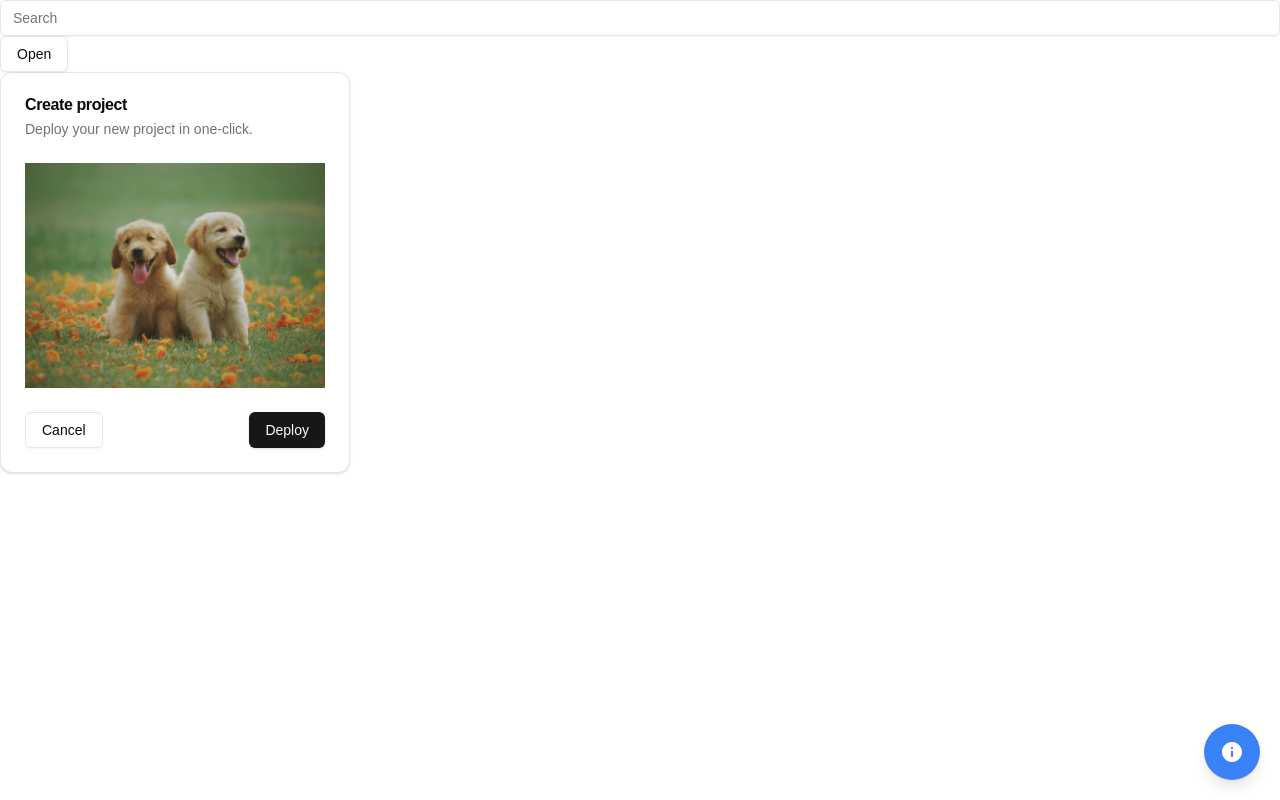
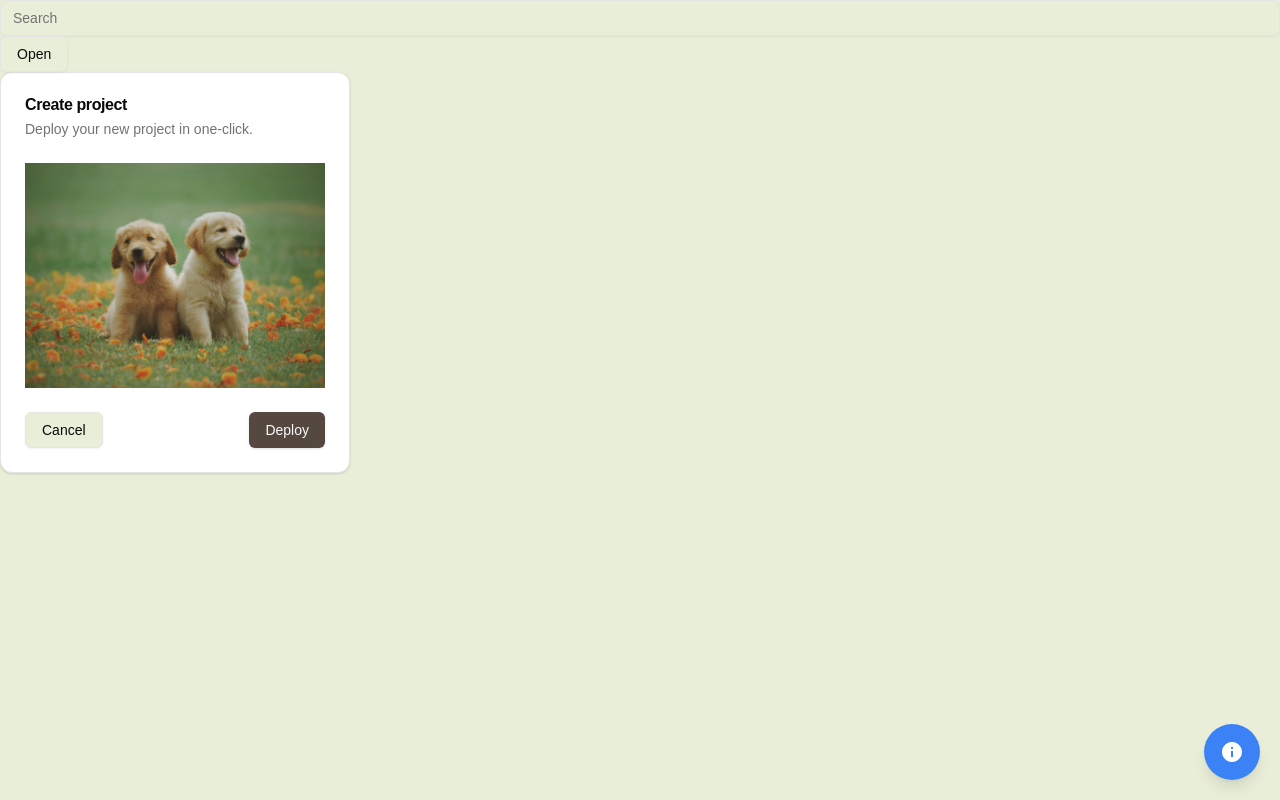
Before and after one commit to manOnTheMoon2101/findanimal, a Next.js app: page / in a window 1280 px wide. Built offline with nearby package versions, Linux system fonts and the light colour scheme.

Commit message:
color pallete update

```diff
--- a/app/globals.css
+++ b/app/globals.css
@@ -14,19 +14,19 @@ body {
 
 @layer base {
   :root {
-    --background: 0 0% 100%;
+    --background: 74 38% 89%;
     --foreground: 0 0% 3.9%;
     --card: 0 0% 100%;
     --card-foreground: 0 0% 3.9%;
     --popover: 0 0% 100%;
     --popover-foreground: 0 0% 3.9%;
-    --primary: 0 0% 9%;
+    --primary: 69 34% 73%;
     --primary-foreground: 0 0% 98%;
-    --secondary: 0 0% 96.1%;
+    --secondary: 21 18% 52%;
     --secondary-foreground: 0 0% 9%;
     --muted: 0 0% 96.1%;
     --muted-foreground: 0 0% 45.1%;
-    --accent: 0 0% 96.1%;
+    --accent: 23 14% 29%;
     --accent-foreground: 0 0% 9%;
     --destructive: 0 84.2% 60.2%;
     --destructive-foreground: 0 0% 98%;
@@ -41,19 +41,19 @@ body {
     --radius: 0.5rem;
   }
   .dark {
-    --background: 0 0% 3.9%;
+    --background: 23 14% 29%;
     --foreground: 0 0% 98%;
     --card: 0 0% 3.9%;
     --card-foreground: 0 0% 98%;
     --popover: 0 0% 3.9%;
     --popover-foreground: 0 0% 98%;
-    --primary: 0 0% 98%;
+    --primary: 21 18% 52%;
     --primary-foreground: 0 0% 9%;
-    --secondary: 0 0% 14.9%;
+    --secondary:69 34% 73%;
     --secondary-foreground: 0 0% 98%;
     --muted: 0 0% 14.9%;
     --muted-foreground: 0 0% 63.9%;
-    --accent: 0 0% 14.9%;
+    --accent:74 38% 89%;
     --accent-foreground: 0 0% 98%;
     --destructive: 0 62.8% 30.6%;
     --destructive-foreground: 0 0% 98%;
--- a/components/Body/card.tsx
+++ b/components/Body/card.tsx
@@ -23,7 +23,7 @@ export function MainCard(props: any) {
       </CardContent>
       <CardFooter className="flex justify-between">
         <Button variant="outline">Cancel</Button>
-        <Button>Deploy</Button>
+        <Button className="bg-accent">Deploy</Button>
       </CardFooter>
     </Card>
   );
```
